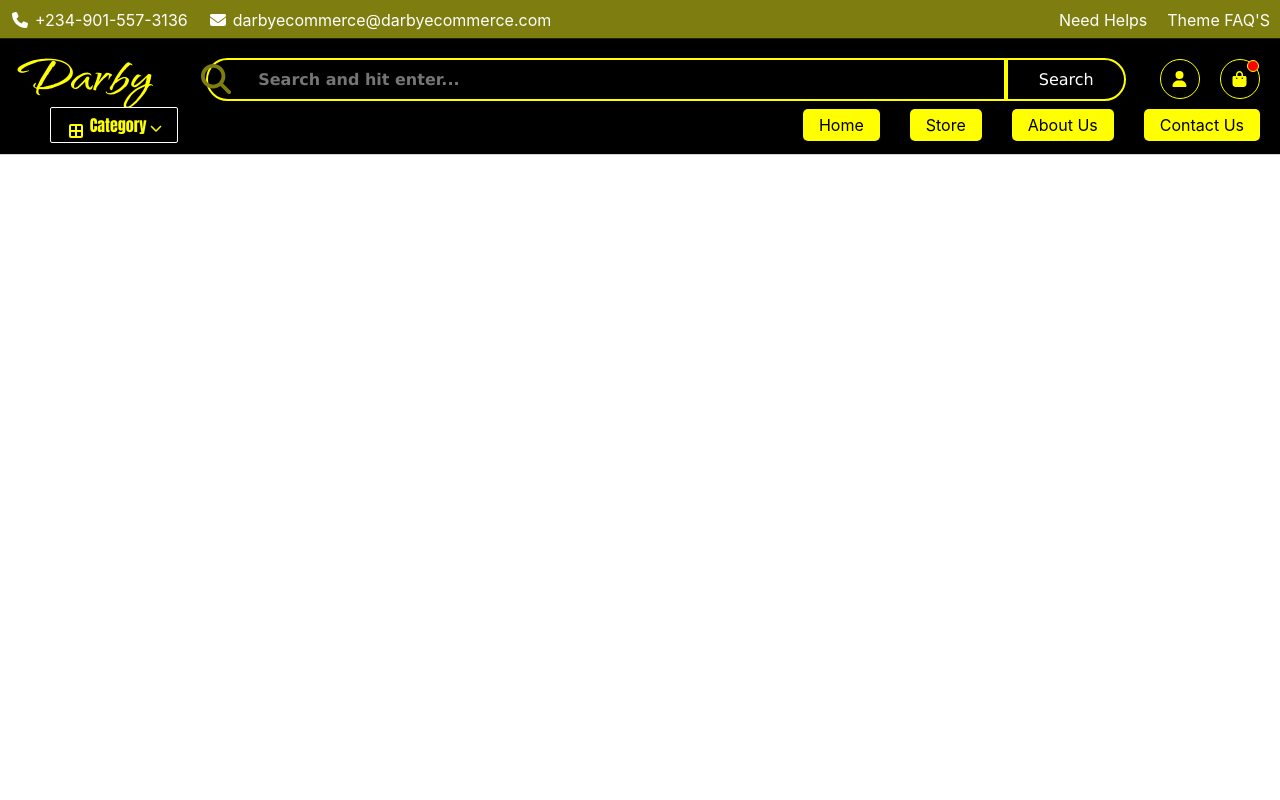
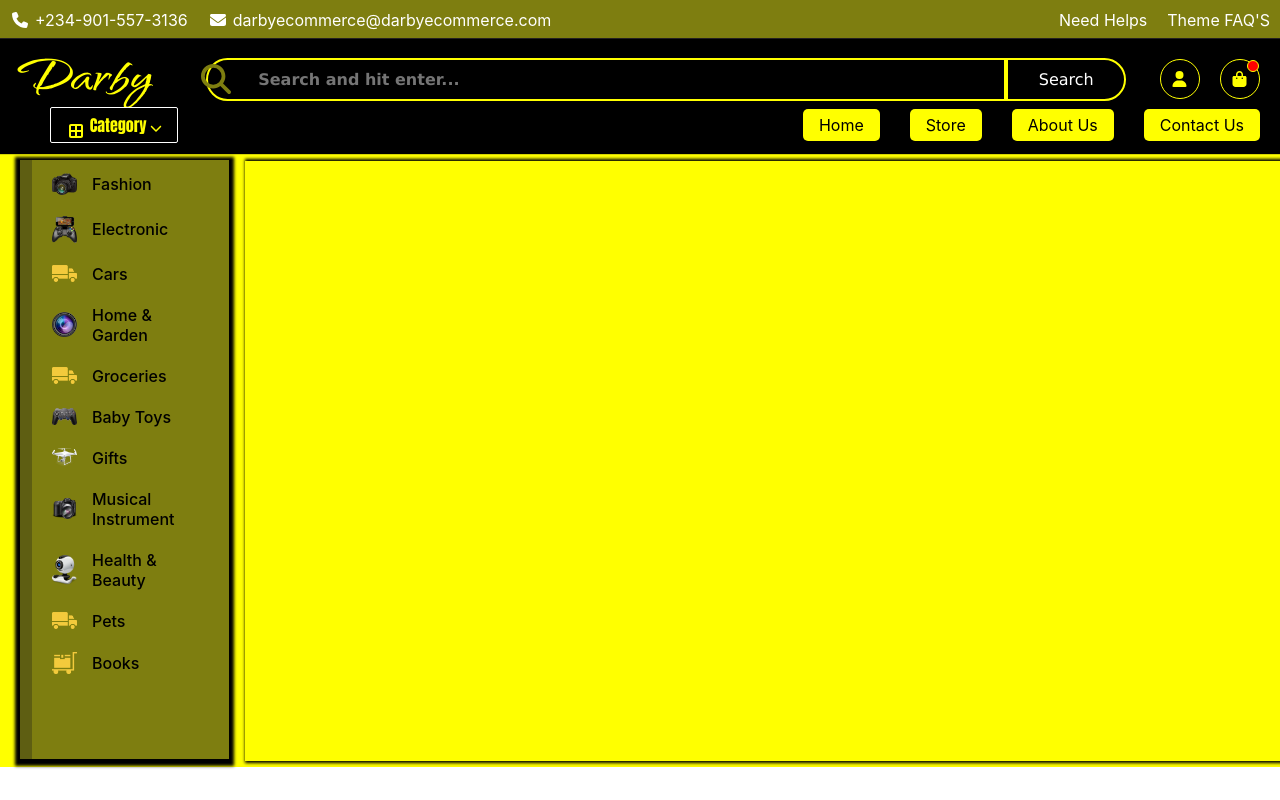
Before and after one commit to brilliantmakanju/NextJsEcommerce, a Next.js app: page / in a window 1280 px wide. Built offline with nearby package versions, Linux system fonts and the light colour scheme.

Commit message:
Adding Top Banner and Category

```diff
--- /dev/null
+++ b/Stylings/Home/Header.jsx
@@ -0,0 +1,97 @@
+import styled from "styled-components";
+
+//-----------------------Header Banner Container---------------------------//
+
+export const HeaderBannerCont = styled.div`
+    height: 77vh;
+    display: flex;
+    background: yellow;
+
+    @media (max-width:800px) {
+        height: 40vh;
+    }
+
+    @media (max-width:500px) {
+        height: 88vh;
+    }
+`;
+
+//-----------------------Header Category Container---------------------------//
+
+export const HeaderCategoryContainer = styled.div`
+    width: 20%;
+    height: 74.8vh;
+    display: flex;
+    margin-top: 9px;
+    margin-left: 20px;
+    overflow-y: scroll;
+    background: #7e7e10;
+    flex-direction: column;
+    border-left: 12px solid #5e5e12 ;
+    box-shadow: -0px 2px 3px 5px black;
+
+    @media (max-width:800px) {
+        height: 0;
+        opacity: 0;
+    }
+
+`;
+
+//-----------------------Header Category List---------------------------//
+
+export const HeaderCategoryType = styled.ul`
+    padding: 2.5px 0;
+    display: flex;
+    list-style-type: none;
+    flex-direction: column;
+
+    img{
+        width: 25px;
+        object-fit: cover;
+        margin-right: 15px;
+    }
+`;
+
+//-----------------------Header Category Lists---------------------------//
+
+export const HeaderCategoryList = styled.ul`
+    /* background: red; */
+    display: flex;
+    font-weight: 500;
+    padding: 10px 20px;
+    align-items: center;
+    text-transform: capitalize;
+    transition: .5s ease-in-out;
+
+    &:not(:first-child){
+        margin-top: 1px;
+    }
+
+    &:hover{
+        color: black;
+        background: yellow;
+    }
+
+`;
+
+
+//-----------------------Header Banners Container---------------------------//
+
+export const HeaderBannersCont = styled.ul`
+    width: 160vh;
+    height: 75vh;
+    display: flex;
+    margin-top: 10px;
+    margin-left: 2vh;
+    font-weight: 500;
+    /* background: #5e5e12; */
+    text-transform: capitalize;
+    box-shadow: 2px -0px 3px 2px black;
+
+    @media (max-width: 800px) {
+        width: 99.1%;
+        margin-top: 0px;
+        margin-left: -15.5vh;
+    }
+
+`;
--- a/Stylings/includes/Nav.jsx
+++ b/Stylings/includes/Nav.jsx
@@ -437,7 +437,7 @@ export const NavMobileToggleViewsLinks = styled.div`
     }
 
     @media (max-width:800px) {
-        cursor: none;
+        /* cursor: none; */
         outline: none;
     }
 `;
--- /dev/null
+++ b/component/Home/Header.jsx
@@ -0,0 +1,75 @@
+import { FontAwesomeIcon } from '@fortawesome/react-fontawesome'
+import React from 'react'
+import { HeaderBannerCont, HeaderBannersCont, HeaderCategoryContainer, HeaderCategoryList, HeaderCategoryType } from '../../Stylings/Home/Header'
+
+const Header = () => {
+
+  const Category = [
+    {
+      icon:'assest/p1.png',
+      name: "Fashion"
+    },
+    {
+      icon:'assest/p2.png',
+      name: "Electronic"
+    },
+    {
+      icon:'assest/w1.png',
+      name: "Cars"
+    },
+    {
+      icon:'assest/p4.png',
+      name: "Home & Garden"
+    },
+    {
+      icon:'assest/w1.png',
+      name: "Groceries"
+    },
+    {
+      icon:'assest/p6.png',
+      name: "Baby Toys"
+    },
+    {
+      icon:'assest/p7.png',
+      name: "Gifts"
+    },
+    {
+      icon:'assest/p8.png',
+      name: "Musical Instrument"
+    },
+    {
+      icon:'assest/p9.png',
+      name: "Health & Beauty"
+    },
+    {
+      icon:'assest/w1.png',
+      name: "Pets"
+    },
+    {
+      icon:'assest/w2.png',
+      name: "Books"
+    }
+  ]
+
+  return (
+    <HeaderBannerCont>
+      <HeaderCategoryContainer>
+        <HeaderCategoryType>
+          {
+            Category.map((category) => (
+              <HeaderCategoryList>
+                <img src={category.icon} alt={category.name} /> {category.name}
+              </HeaderCategoryList>
+            ))
+          }
+        </HeaderCategoryType>
+      </HeaderCategoryContainer>
+
+      <HeaderBannersCont>
+
+      </HeaderBannersCont>
+    </HeaderBannerCont>
+  )
+}
+
+export default Header
--- a/component/Includes/Nav.jsx
+++ b/component/Includes/Nav.jsx
@@ -1,6 +1,6 @@
+import React, { Fragment, useState } from 'react'
+import { FontAwesomeIcon } from '@fortawesome/react-fontawesome'
 import { faBagShopping, faBorderAll, faChevronDown, faMagnifyingGlass, faTimes, faUser } from '@fortawesome/free-solid-svg-icons'
-import { FontAwesomeIcon } from '@fortawesome/react-fontawesome'
-import React, { Fragment, useState } from 'react'
 import { NavCont, NavDownCategory, NavDownCont, NavDownHelpLinkCont, NavDownHelpLinks, NavMobileLine1, NavMobileLine2, NavMobileLine3, NavMobileToggle, NavMobileToggleViews, NavMobileToggleViewsLinkCont, NavMobileToggleViewsLinks, NavTopCont, NavTopLink, NavTopLinkCont, NavTopLinkDot, NavTopLogo, NavTopSearch, NavTopSearchBtn, NavTopSearchInput } from '../../Stylings/includes/Nav'
 
 const Nav = () => {
@@ -74,7 +74,6 @@ const Nav = () => {
                         Contact Us
                     </NavMobileToggleViewsLinks>
                 </NavMobileToggleViewsLinkCont>
-
             </NavMobileToggleViews>
         </Fragment>
     )
--- a/pages/index.js
+++ b/pages/index.js
@@ -1,5 +1,6 @@
 import Head from 'next/head'
 import { useEffect, useState } from 'react'
+import Header from '../component/Home/Header'
 
 
 export default function Home() {
@@ -9,6 +10,7 @@ export default function Home() {
         <title>Ecommerce</title>
         <link rel="icon" href="assest/LoginSidePic.jpeg" />
       </Head>
+      <Header />
     </div>
   )
 }
```
